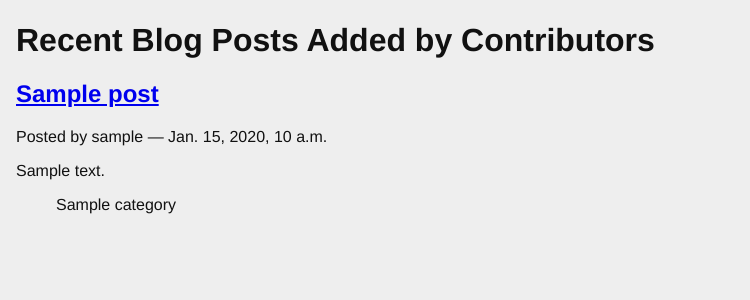
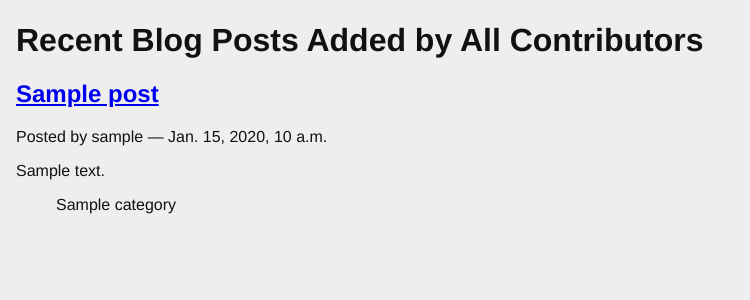
Before and after one commit to kennchiu/django_project, a Django app: template blogging/templates/blogging/list.html in a window 1280 px wide. Shown: the part 20-320 px from the top of the page, without its empty margins (0-750 px from the left). Run offline with Django 4.2, Linux system fonts and the light colour scheme; the template is opened without the code that fills it: most values are stand-ins (such as "Sample title", 1, 10 or a date in 2020).

Commit message:
cooler title continous deployment test

```diff
--- a/blogging/templates/blogging/list.html
+++ b/blogging/templates/blogging/list.html
@@ -1,5 +1,5 @@
 {% extends "base.html" %}{% block content %}
-  <h1>Recent Blog Posts Added by Contributors</h1>
+  <h1>Recent Blog Posts Added by All Contributors</h1>
   {% comment %} here is where the query happens {% endcomment %}
   {% for post in post_list %}
   <div class="post">
--- a/blogging/tests.py
+++ b/blogging/tests.py
@@ -54,7 +54,7 @@ class FrontEndTestCase(TestCase):
         resp = self.client.get("/")
         # the content of the rendered response is always a bytestring
         resp_text = resp.content.decode(resp.charset)
-        self.assertTrue("Recent Blog Posts Added by Contributors" in resp_text)
+        self.assertTrue("Recent Blog Posts Added by All Contributors" in resp_text)
         for count in range(1, 11):
             title = "Post %d Title" % count
             if count < 6:
```
